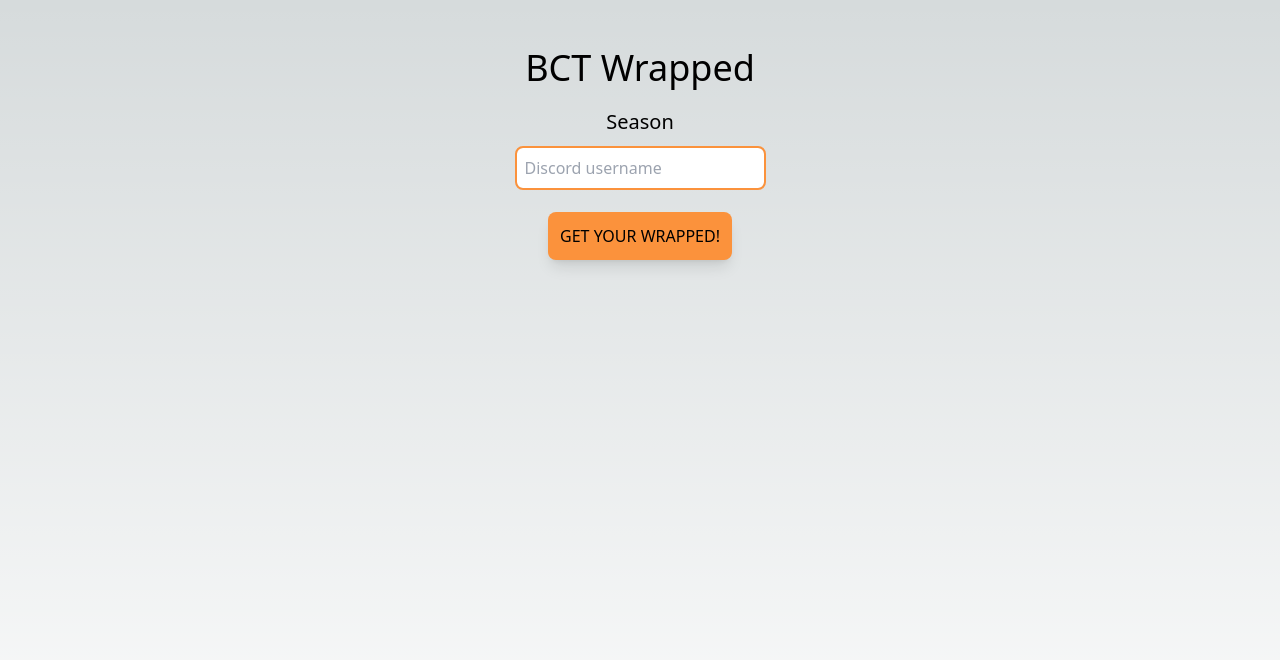
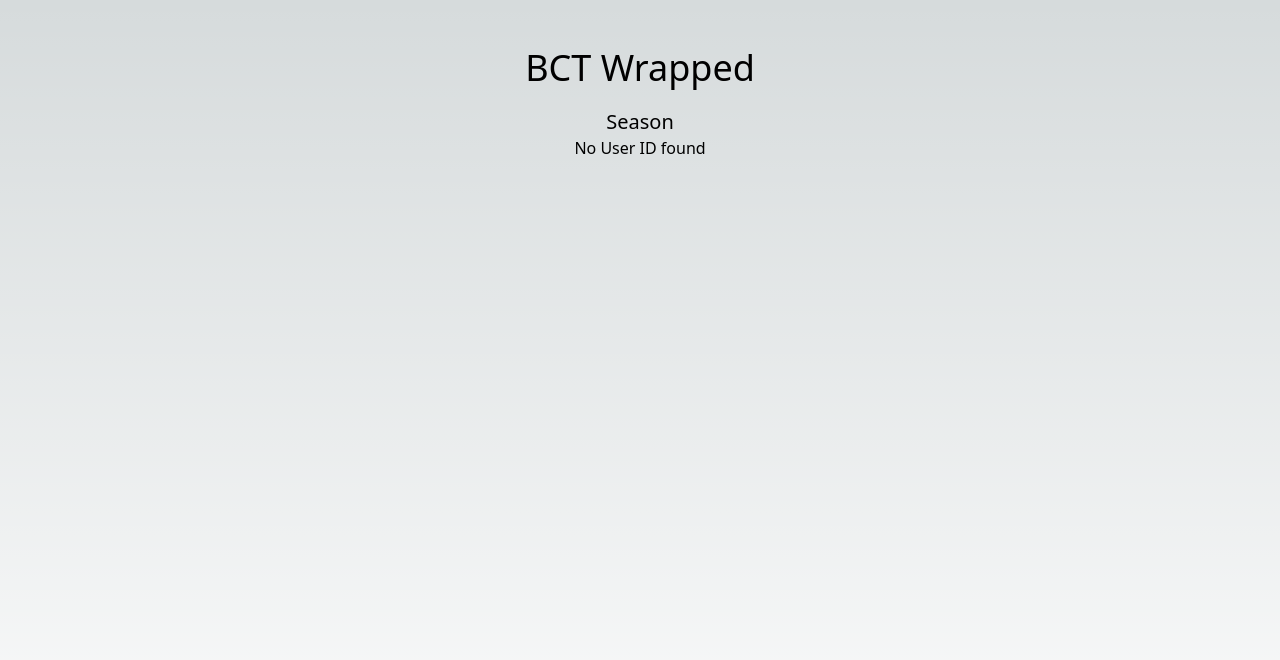
Before and after one commit to Jackerlus/bct-wrapped-conduit, a Next.js app: page /bct-wrapped in a window 1280 px wide. Shown: the top 660 px of the page. Built offline with nearby package versions, Linux system fonts and the light colour scheme.

Commit message:
Added a mechanism to store a user ID in local storage as a test mechanism

```diff
--- a/src/app/bct-wrapped/page.tsx
+++ b/src/app/bct-wrapped/page.tsx
@@ -1,28 +1,28 @@
 "use client";
+import { useState, useEffect } from "react";
 import { useSearchParams } from "next/navigation";
 
 export default function Wrapped() {
-  function handleClick() {}
+  const [userId, setUserId] = useState(""); // Store the userId in a state
+
+  // Get the userId from localStorage when the component mounts
+  useEffect(() => {
+    if (typeof window !== "undefined") {
+      const storedUserId = localStorage.getItem("bctUserId") || "";
+      setUserId(storedUserId);
+    }
+  }, []);
 
   const searchParams = useSearchParams();
   const season = searchParams.get("season");
+
   return (
     <main className="font-sans text-base root m-10 min-h-screen justify-items-center">
-      <div className=" grid justify-items-center">
+      <div className="grid justify-items-center">
         <h1 className="m-5 mt-2 text-4xl">BCT Wrapped</h1>
-        <h2 className="text-xl">Season {searchParams.get("season")}</h2>
-        <input
-          type="text"
-          placeholder="Discord username"
-          id="input-discord"
-          className="p-2 m-3 outline-orange-400 outline outline-2 rounded-md"
-        />
-        <input
-          type="button"
-          value="GET YOUR WRAPPED!"
-          id="button-submit"
-          className="m-3 p-3 max-w-30 max-h-15 font-medium uppercase bg-orange-400 active:bg-orange-400 hover:bg-orange-400/80 shadow-lg rounded-lg transition-all"
-        />
+        <h2 className="text-xl">Season {season}</h2>
+        <h2>{userId ? `User ID: ${userId}` : "No User ID found"}</h2>{" "}
+        {/* Display the userId */}
       </div>
     </main>
   );
--- a/src/app/home/page.tsx
+++ b/src/app/home/page.tsx
@@ -1,4 +1,7 @@
+"use client";
+
 import Link from "next/link";
+import { useEffect } from "react";
 
 export default function Home() {
   return (
--- a/src/app/login/page.tsx
+++ b/src/app/login/page.tsx
@@ -1,13 +1,26 @@
+"use client";
 import Link from "next/link";
+import { useRouter } from "next/navigation";
+import { useEffect } from "react";
 
 export default function Login() {
+  const router = useRouter();
+  let userId: number;
+  userId = Math.floor(Math.random() * (99999 - 10000 + 1)) + 10000;
+  const setUserIdAndRedirect = () => {
+    if (typeof window !== "undefined") {
+      localStorage.setItem("bctUserId", String(userId));
+      router.push("/home");
+    }
+  };
   return (
     <main className="">
-      <Link href="/home">
-        <button className="m-3 p-3 max-w-30 max-h-15 font-medium uppercase text-white bg-red-600 hover:bg-red-600/80 shadow-lg rounded-lg transition-all">
-          Riot login
-        </button>
-      </Link>
+      <button
+        className="m-3 p-3 max-w-30 max-h-15 font-medium uppercase text-white bg-red-600 hover:bg-red-600/80 shadow-lg rounded-lg transition-all"
+        onClick={setUserIdAndRedirect}
+      >
+        Riot login
+      </button>
     </main>
   );
 }
```
Also changed, not shown: src/app/bct-wrapped/Id.tsx (added).
